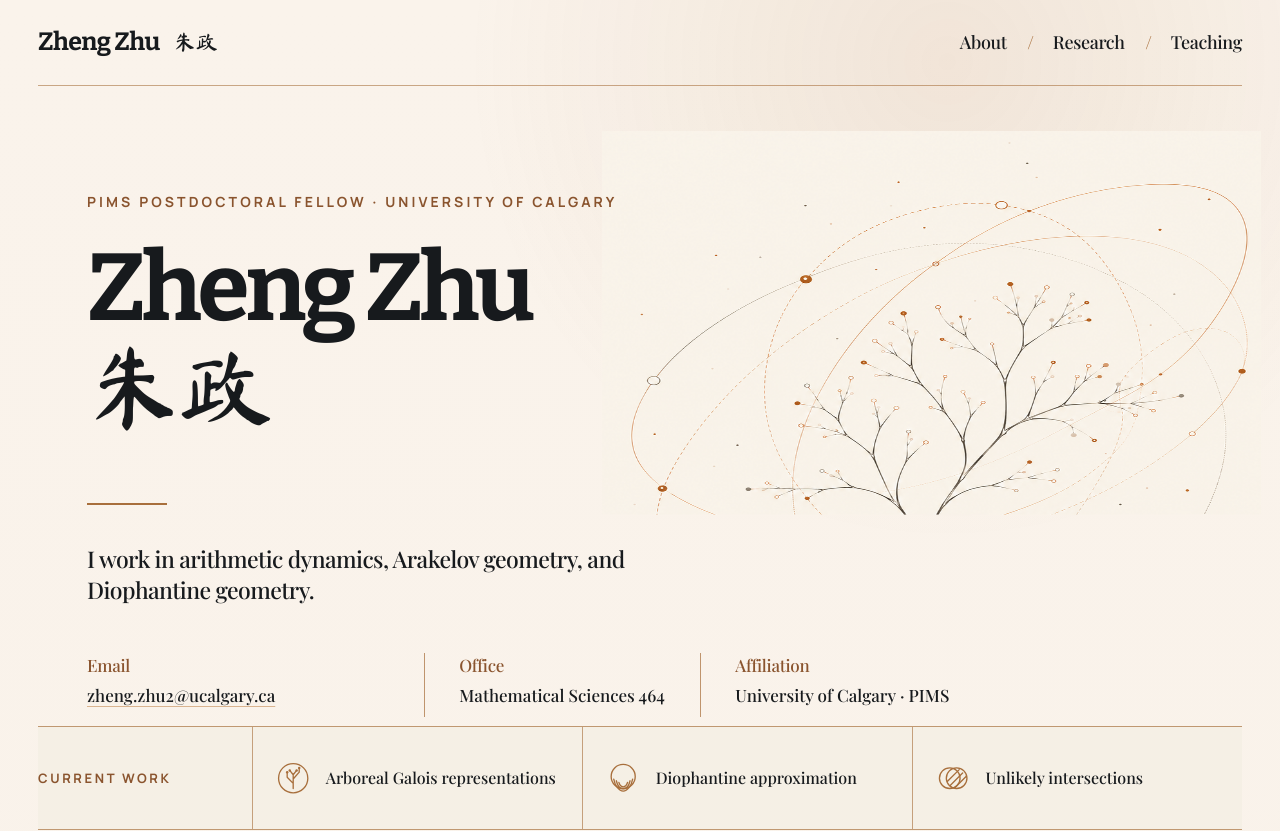
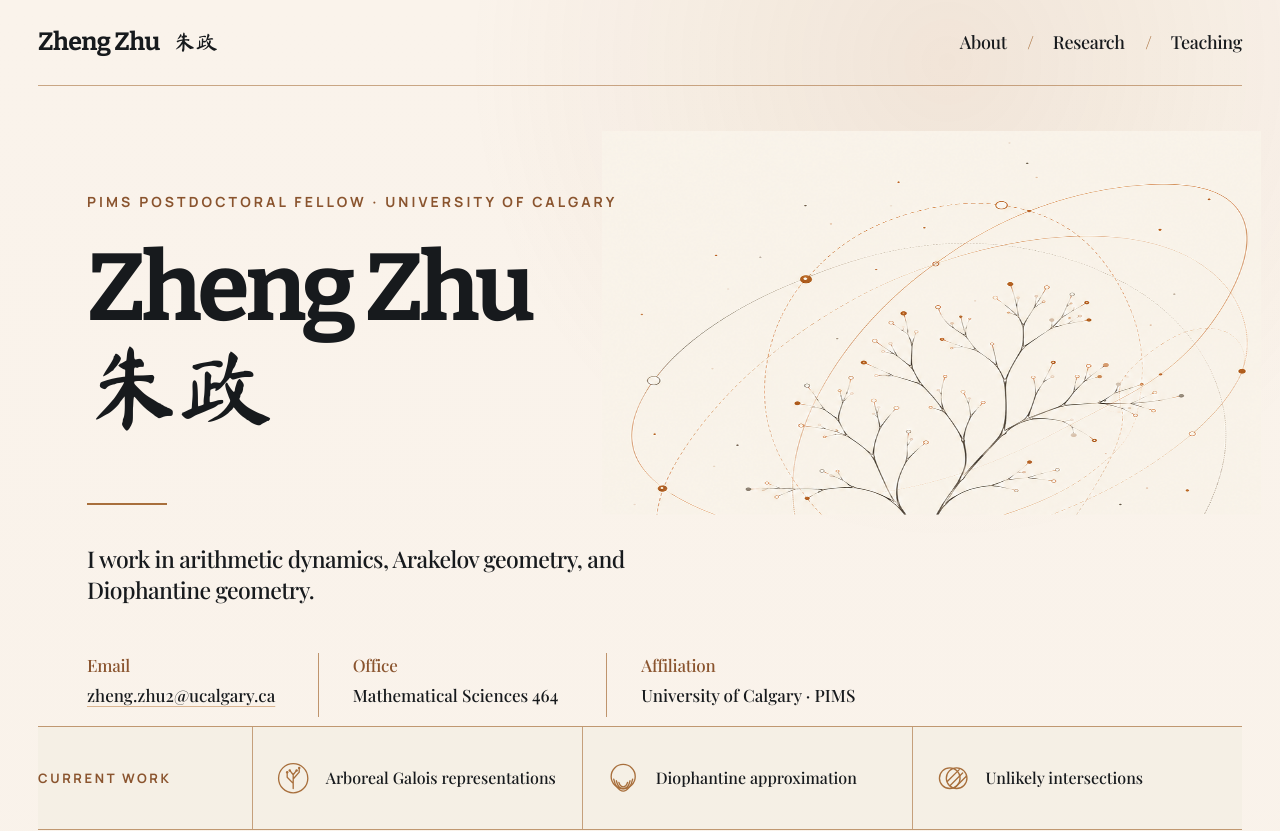
Before and after one commit to HodgeBundle/Personal-Website, a Next.js app: page / in a window 1280 px wide. Shown: the top 831 px of the page. Built offline with nearby package versions, Linux system fonts and the light colour scheme.

Commit message:
Tighten homepage contact spacing

```diff
--- a/app/globals.css
+++ b/app/globals.css
@@ -241,7 +241,7 @@ button:focus-visible {
   max-width: 920px;
   margin-top: clamp(48px, 6vh, 84px);
   display: grid;
-  grid-template-columns: 1.1fr 0.9fr 1fr;
+  grid-template-columns: 0.72fr 0.9fr 1.25fr;
   font-style: normal;
 }
 
```
